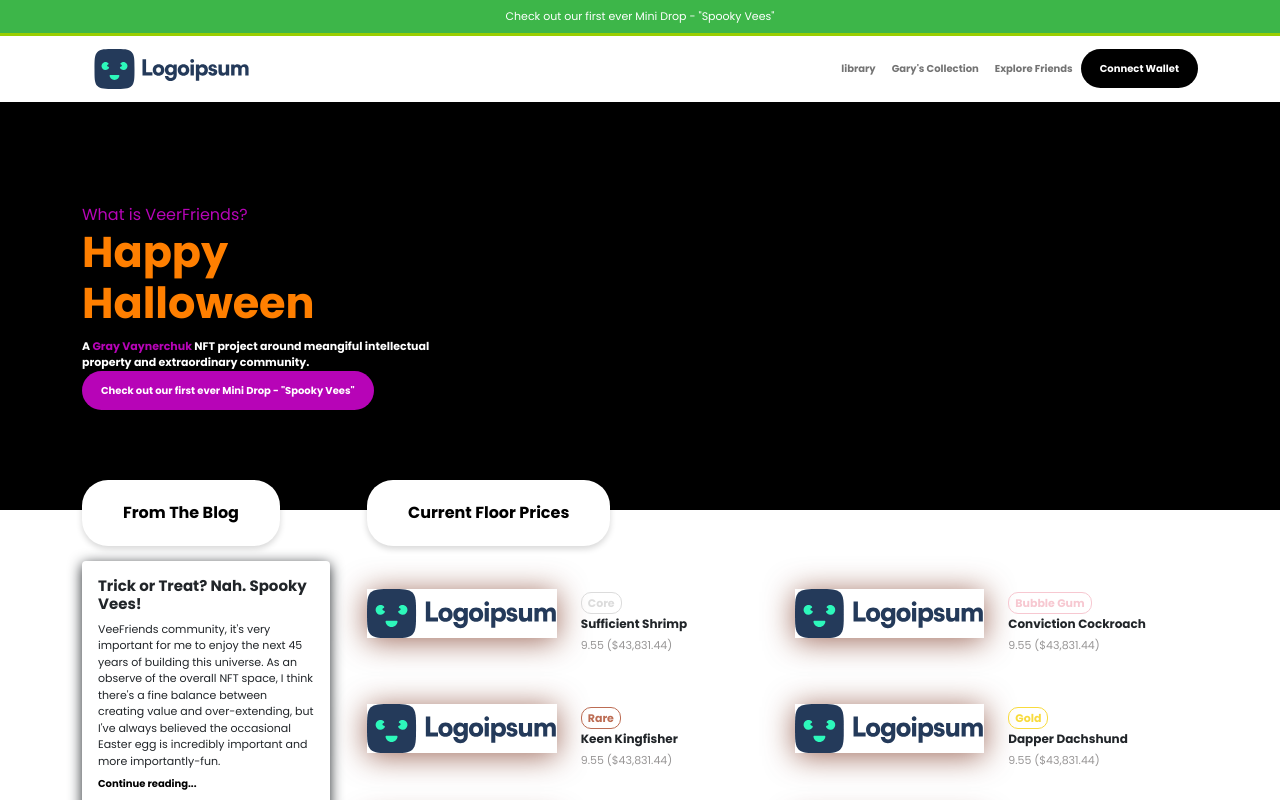
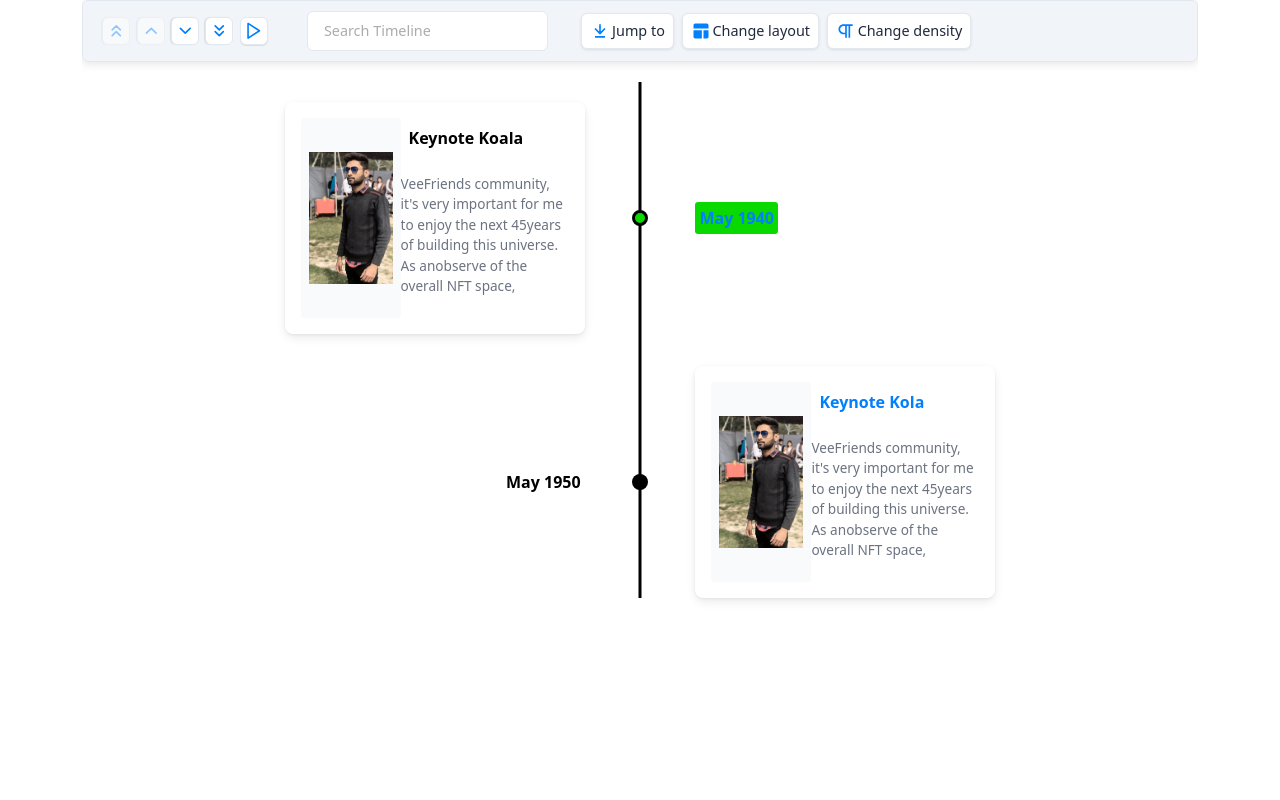
Before and after one commit to asadaziz3536/vee_friends, a React (Create React App) app: page / in a window 1280 px wide. Shown: the top 800 px of the page. Built offline with nearby package versions, Linux system fonts and the light colour scheme.

Commit message:
timeline card completed

```diff
--- a/public/style.css
+++ b/public/style.css
@@ -13,13 +13,18 @@
     src: url(assets/fonts/Poppins-Regular.ttf);
 }
 
+@font-face {
+    font-family: "Poppins-SemiBold";
+    src: url(assets/fonts/Poppins-SemiBold.ttf);
+}
+
 h1 {
     font-size: 43px !important;
     font-family: "Poppins-Bold";
 }
 
 h3 {
-    font-size: 12px !important;
+    font-size: 12px;
     font-family: "Poppins-Bold";
 }
 
@@ -42,7 +47,7 @@ p {
 }
 
 .announcement-bar {
-    background-color: #3DB649;
+    background-color: #3db649;
     font-family: "Poppins-Regular";
     src: url(assets/fonts/Poppins-Regular.ttf);
 }
@@ -55,6 +60,7 @@ h4,
 h5,
 h6 {
     margin: 0px;
+    margin-bottom: 0px !important;
 }
 
 .header-wrapper .navbar-collapse .custom-btn {
@@ -81,7 +87,7 @@ h6 {
 }
 
 .theme-accent {
-    color: #B704B7;
+    color: #b704b7;
 }
 
 
@@ -94,15 +100,15 @@ h6 {
 }
 
 .hero-section p {
-    font-family: 'Poppins-Bold';
+    font-family: "Poppins-Bold";
 }
 
 .hero-section h1 {
-    color: #FF7F00;
+    color: #ff7f00;
 }
 
 .hero-section .custom-btn {
-    background-color: #B704B7;
+    background-color: #b704b7;
 }
 
 
@@ -123,14 +129,14 @@ h6 {
     box-shadow: 0px 3px 6px #00000029;
     border-radius: 26px;
     padding: 20px 40px;
-    font-family: 'Poppins-Bold';
+    font-family: "Poppins-Bold";
 }
 
 .category-pill {
-    border: 1px solid #DCDCDC;
+    border: 1px solid #dcdcdc;
     border-radius: 10px;
-    font-family: 'Poppins-Bold';
-    color: #DCDCDC;
+    font-family: "Poppins-Bold";
+    color: #dcdcdc;
     padding: 2px 6px;
     font-size: 11px;
 }
@@ -141,7 +147,7 @@ h6 {
 
 .floor-prices .value {
     color: #989696;
-    font-family: 'Poppins-Medium';
+    font-family: "Poppins-Medium";
     font-size: 11px;
 }
 
@@ -151,39 +157,39 @@ h6 {
 
 .latestposts-section .card-title {
     font-size: 13px;
-    font-family: 'Poppins-Bold';
+    font-family: "Poppins-Bold";
 }
 
 .latestposts-section .card-link {
     color: #000;
     font-size: 10px;
-    font-family: 'Poppins-Bold';
+    font-family: "Poppins-Bold";
     text-decoration: none;
 }
 
 .latestposts-section .card-main-title {
     font-size: 15px;
-    font-family: 'Poppins-Bold';
+    font-family: "Poppins-Bold";
 }
 
 .category-pill.pink {
-    border-color: #F7C8D1;
-    color: #F7C8D1;
+    border-color: #f7c8d1;
+    color: #f7c8d1;
 }
 
 .category-pill.brown {
-    border-color: #BC6C53;
-    color: #BC6C53;
+    border-color: #bc6c53;
+    color: #bc6c53;
 }
 
 .category-pill.yellow {
-    border-color: #F8DB3C;
-    color: #F8DB3C;
+    border-color: #f8db3c;
+    color: #f8db3c;
 }
 
 .category-pill.green {
-    border-color: #31B982;
-    color: #31B982;
+    border-color: #31b982;
+    color: #31b982;
 }
 
 .category-pill.purple {
@@ -192,8 +198,8 @@ h6 {
 }
 
 .category-pill.red {
-    border-color: #F72727;
-    color: #F72727;
+    border-color: #f72727;
+    color: #f72727;
 }
 
 .category-pill.darkgreen {
@@ -201,7 +207,7 @@ h6 {
     color: #008080;
 }
 
-@media screen and (min-width:1200px) {
+@media screen and (min-width: 1200px) {
     .latestposts-section .card {
         max-width: 248px;
     }
@@ -257,3 +263,150 @@ h6 {
 
 
 /* end of FAQ section */
+
+
+/* Timeline section */
+
+.timeline-wrapper .timeline-card-content {
+    display: flex;
+    flex-direction: row;
+}
+
+.timeline-wrapper .timeline-card-content header {
+    display: none;
+}
+
+.timeline-wrapper .timeline-card-content .card-description {
+    display: none;
+}
+
+.timeline-wrapper .timeline-card-content .card-media-wrapper {
+    max-width: 100px;
+}
+
+.timeline-wrapper .timeline-card-content .card-sub-title {
+    padding-left: 0px;
+    font-weight: 400;
+}
+
+.timeline-wrapper .css-u0xttt-TimelineContentSubTitle {
+    font-size: 0.80rem;
+}
+
+@media only screen and (min-width: 375px) and (max-width: 440px) {
+    .css-d0st9p-CardImage {
+        max-width: 93px !important;
+    }
+    .css-m1ajd4-TimelineCardTitle {
+        font-size: 0.80rem !important;
+    }
+    .css-8v2xrm-MediaDetailsWrapper {
+        padding-left: 8px !important;
+    }
+    .css-u0xttt-TimelineContentSubTitle {
+        font-size: 0.75rem !important;
+        line-height: 18px !important;
+    }
+    .timeline-wrapper .timeline-card-content .card-media-wrapper {
+        padding-left: 0.5rem !important;
+        min-height: 160px !important;
+    }
+    .css-1relorn-TimelineItemContentWrapper {
+        min-height: 0px !important;
+    }
+}
+
+@media only screen and (min-width: 992px) {}
+
+.timeline-wrapper .timeline-card-content .css-d0st9p-CardImage {
+    max-width: 118px;
+}
+
+.timeline-wrapper .timeline-card-content .css-8v2xrm-MediaDetailsWrapper {
+    padding-left: 32px;
+}
+
+.timeline-wrapper .css-p3xmy4-VerticalCircleWrapper::after {
+    background: #C3C3C3;
+}
+
+.timeline-wrapper .css-1ilps6c-Circle {
+    border: 2px solid #a7a7a7;
+    height: 25px;
+    width: 25px;
+}
+
+.timeline-wrapper .css-1ilps6c-Circle:not(.using-icon) {
+    background: white;
+}
+
+@media only screen and (max-width: 767px) and (min-width: 425px) {
+    .timeline-wrapper Chrono {
+        mode: "VERTICAL";
+    }
+}
+
+
+/* end of Timeline section */
+
+
+/* Token Section */
+
+.card-wrapper {
+    padding-top: 20px;
+    padding-bottom: 20px;
+}
+
+.card-wrapper .card {
+    word-wrap: unset;
+}
+
+.card-wrapper p {
+    font-family: "Poppins-Bold";
+    color: #a7a7a7;
+}
+
+.card-wrapper .heading-font {
+    font-family: "Poppins-Bold";
+    font-size: 18px;
+}
+
+.card-header-container .card-header-line {
+    border: 1px solid #707070;
+    margin-top: 0.2rem;
+}
+
+.card-header-container .card-quantity {
+    margin-left: 0px;
+    font-family: "Poppins-SemiBold";
+    font-size: 18px;
+}
+
+.alphabet-link {
+    font-family: "Poppins-SemiBold";
+    font-size: 12px;
+}
+
+.screen-header {
+    display: flex;
+    flex-direction: column;
+    position: relative;
+    margin-bottom: 3%;
+}
+
+.screen-header-line {
+    border: 1px solid #707070;
+    z-index: 0;
+}
+
+.screen-header .screen-header-btn {
+    position: absolute;
+    width: 18.038rem;
+    height: 2.424rem;
+    border: 2px solid #a7a7a7;
+    left: 33rem;
+    top: 0px;
+}
+
+
+/* end of Token Section */
--- a/src/App.js
+++ b/src/App.js
@@ -1,15 +1,19 @@
 
 import './App.css';
-// import Header from './components/Header';
-import 'bootstrap/dist/css/bootstrap.min.css';
-import Home from './screens/Home';
+
+import 'bootstrap/dist/css/bootstrap.min.css'
+import { Fragment } from "react";
+import { BrowserRouter as Router } from "react-router-dom";
+import Routes from './Routes';
 
 function App() {
   return (
-    <div className="">
-      <Home />
-    </div>
-  );
+    <Fragment >
+      <Router >
+        <Routes/>
+      </Router>
+    </Fragment>
+  )
 }
 
 export default App;
--- a/src/components/Timeline.jsx
+++ b/src/components/Timeline.jsx
@@ -1,9 +1,11 @@
 import React from 'react'
 import { Container } from 'react-bootstrap';
 import { Chrono } from "react-chrono";
-import {useState} from 'react'
+import {useState, useEffect} from 'react'
 
 const Timeline = () => {
+
+    const [width, setwidth] = useState(window.innerWidth)
 
     const [isTimeline, setIsTimeline] = useState('VERTICAL_ALTERNATING')
     // const mediaQuery = window.matchMedia('(min-width: 767px)')
@@ -12,6 +14,21 @@ const Timeline = () => {
     // }else{
     //     setIsTimeline('VERTICAL')
     // }
+
+    window.onresize = ()=> setwidth(window.innerWidth)
+
+    useEffect(() => {
+        if (width<'767') {
+            setIsTimeline('VERTICAL')
+        }
+        else if(width>'768'){
+            setIsTimeline('VERTICAL_ALTERNATING')
+        }
+        else if(width<'552'){
+            setIsTimeline('HORIZONTAL')
+        }
+    }, [width])
+
 
 
     const line = 'VERTICAL_ALTERNATING'
--- a/src/routes.js
+++ b/src/routes.js
@@ -3,6 +3,8 @@ import { BrowserRouter as Router, Route, Switch } from 'react-router-dom'
 
 import Home from './screens/Home'
 import Tokens from './components/Tokens'
+import Timeline from './components/Timeline'
+
 
 const routes = () => {
     return (
@@ -10,7 +12,7 @@ const routes = () => {
             <Router>
                 <Suspense fallback={<div>Loading...</div>}>
                     <Switch>
-                        <Route exact path='/' component={Tokens} />
+                        <Route exact path='/' component={Timeline} />
                     </Switch>
                 </Suspense>
             </Router>
```
Also changed, not shown: src/components/Tokens.jsx (+43 -13 lines).
